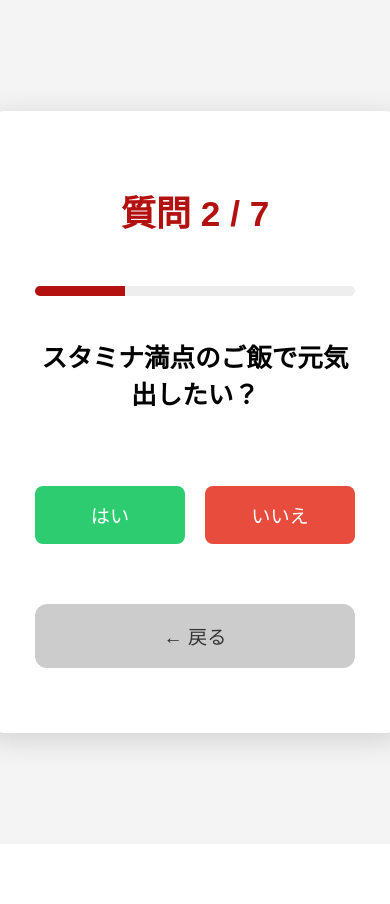
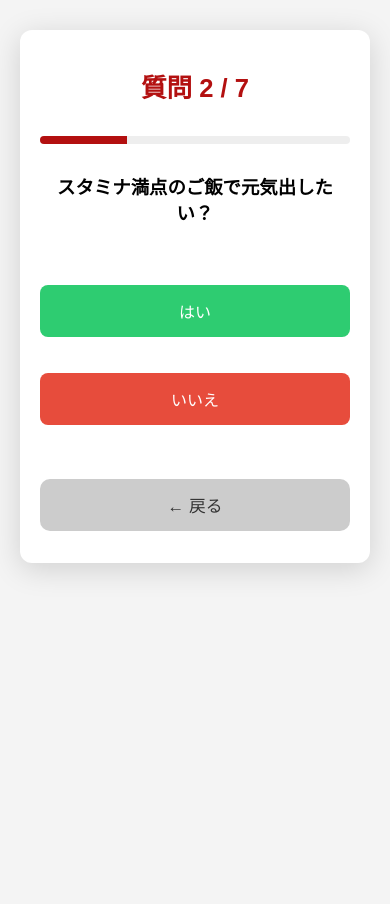
Before and after one commit to 14nasora/pekomap-app, a Flask app: page /quiz/1 in a window 390 px wide. Before the commit the page ends 763 px from the top, so only its background shows below. Run offline with Flask 2, Linux system fonts and the light colour scheme.

Commit message:
feat: レスポンシブデザイン

```diff
--- a/static/style.css
+++ b/static/style.css
@@ -11,6 +11,7 @@ body {
     display: flex;
     justify-content: center;
     align-items: center;
+    padding: 20px; /* 小さな余白を常に確保 */
 }
 
 /* --- プログレスバー --- */
@@ -35,18 +36,20 @@ body {
     gap: 20px;
     justify-content: center;
     margin: 30px 0;
+    flex-wrap: wrap; /* 小さい画面でボタンを折り返す */
 }
 
 .btn {
-    padding: 15px 40px;
-    font-size: 1.2rem;
+    padding: 12px 28px;
+    font-size: 1.05rem;
     border: none;
     border-radius: 8px;
     cursor: pointer;
-    transition: all 0.3s ease;
+    transition: all 0.18s ease;
     background-color: #b31010;
     color: white;
-    min-width: 150px;
+    min-width: 120px;
+    width: auto; /* デスクトップでは横幅を自動にして並列表示を維持 */
 }
 
 .btn:hover {
@@ -64,14 +67,15 @@ body {
 
 /* --- コンテナ --- */
 .container {
-    width: 800px;        /* 最大幅を広く固定 */
-    min-height: 500px;   /* 高さを統一 */
+    width: 100%;
+    max-width: 800px;    /* 最大幅を指定して大きい画面での読みやすさを維持 */
+    min-height: 400px;
     background: #ffffff;
-    padding: 50px;
-    border-radius: 20px;
+    padding: 40px;
+    border-radius: 16px;
     box-shadow: 0 6px 30px rgba(0, 0, 0, 0.15);
     text-align: center;
-    font-size: 1.3rem;   /* 全体文字を少し大きめ */
+    font-size: 1.15rem;   /* ベースフォントサイズを少し落とす */
     display: flex;
     flex-direction: column;
     justify-content: center;
@@ -94,15 +98,15 @@ h2 {
 /* --- ボタン --- */
 button {
     width: 100%;
-    margin: 15px 0;
-    padding: 18px;
-    font-size: 1.2rem;
+    margin: 12px 0;
+    padding: 14px;
+    font-size: 1.05rem;
     background: #b31010;
     color: white;
     border: none;
-    border-radius: 12px;
+    border-radius: 10px;
     cursor: pointer;
-    transition: 0.3s;
+    transition: 0.18s;
 }
 
 button:hover {
@@ -134,3 +138,51 @@ a {
 a:hover {
     text-decoration: underline;
 }
+
+/* --- レスポンシブ: 小さい画面向け調整 --- */
+@media (max-width: 600px) {
+    body {
+        align-items: flex-start; /* 上寄せにしてスクロールしやすく */
+        padding-top: 30px;
+        padding-bottom: 30px;
+    }
+
+    .container {
+        padding: 20px;
+        border-radius: 12px;
+        min-height: auto;
+        font-size: 1rem;
+    }
+
+    h1 {
+        font-size: 1.6rem;
+        margin-bottom: 18px;
+    }
+
+    h2 {
+        font-size: 1.15rem;
+        margin-bottom: 18px;
+    }
+
+    .quiz-form {
+        flex-direction: column; /* ボタンを縦並びにする */
+        gap: 12px;
+    }
+
+    .btn {
+        width: 100%;
+        min-width: unset;
+        padding: 14px;
+        font-size: 1rem;
+    }
+
+    a {
+        font-size: 1rem;
+        margin-top: 18px;
+    }
+
+    .progress-bar {
+        height: 8px;
+        margin: 14px 0;
+    }
+}
```
